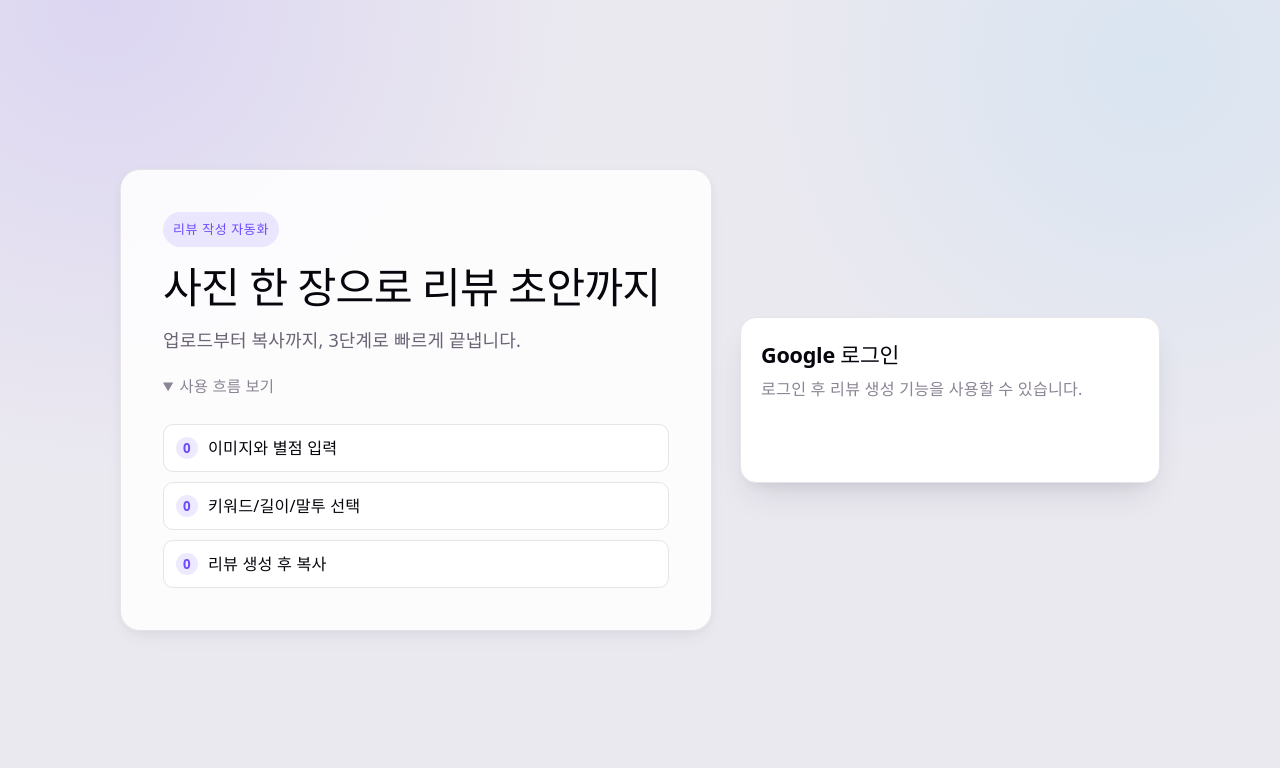
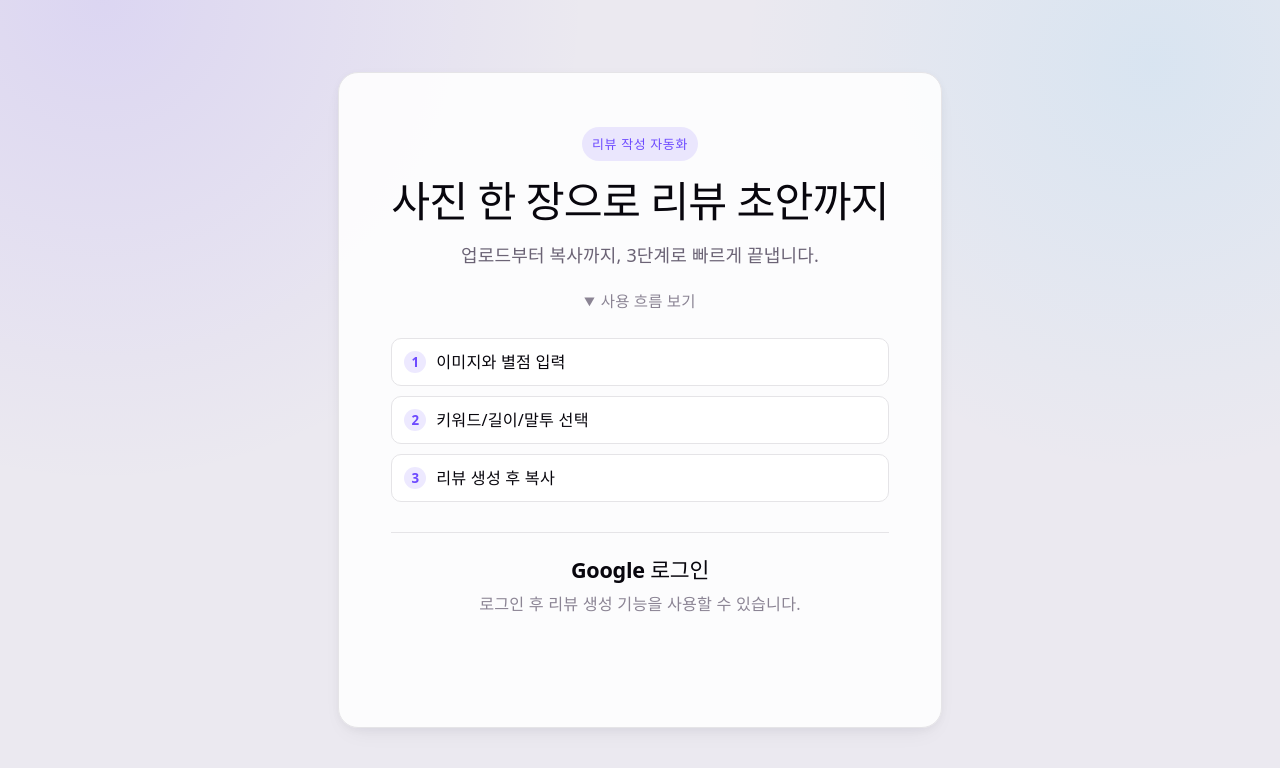
Before and after one commit to Yelli915/auto-review-generator, a React (Vite) app: page / in a window 1280 px wide. Shown: the top 768 px of the page. Built offline with nearby package versions, Linux system fonts and the light colour scheme; no server answers.

Commit message:
refactor : UXUI 개선1

```diff
--- a/src/App.jsx
+++ b/src/App.jsx
@@ -99,8 +99,8 @@ function App() {
   if (!token) {
     return (
       <div className="app-shell">
-        <main className="auth-layout">
-          <section className="auth-intro">
+        <main className="auth-layout auth-layout--single">
+          <section className="auth-intro auth-intro--with-login">
             <p className="auth-intro__eyebrow">리뷰 작성 자동화</p>
             <h1 className="auth-intro__title">사진 한 장으로 리뷰 초안까지</h1>
             <p className="auth-intro__text">
@@ -114,9 +114,7 @@ function App() {
                 <li>리뷰 생성 후 복사</li>
               </ol>
             </details>
-          </section>
-
-          <section className="auth-card">
+            <div className="auth-intro__login">
               <h2 className="auth-card__title">Google 로그인</h2>
               <p className="auth-card__text">
               로그인 후 리뷰 생성 기능을 사용할 수 있습니다.
@@ -132,6 +130,7 @@ function App() {
                   onError={() => setAuthError('Google 로그인에 실패했습니다.')}
                   useOneTap
                 />
+              </div>
             </div>
           </section>
         </main>
--- a/src/components/ReviewGenerator/ReviewGenerator.jsx
+++ b/src/components/ReviewGenerator/ReviewGenerator.jsx
@@ -134,8 +134,10 @@ export default function ReviewGenerator({ onReviewComplete }) {
     return 'stepper__item'
   }
 
+  const isUploadStep = step === STEPS.UPLOAD
+
   return (
-    <div className="review-app">
+    <div className={`review-app ${isUploadStep ? 'review-app--upload-center' : ''}`}>
       <header className="review-app__header">
         <p className="review-app__eyebrow">STEP {stepIndex + 1} / 3</p>
         <h1 className="review-app__title">{stepMeta.title}</h1>
--- a/src/components/ReviewGenerator/steps/UploadStep.jsx
+++ b/src/components/ReviewGenerator/steps/UploadStep.jsx
@@ -37,6 +37,7 @@ function StarRating({ value, onChange, disabled, ratingLabels }) {
 
 export default function UploadStep({ onNext, isLoading, ratingLabels }) {
   const inputId = useId()
+  const inputRef = useRef(null)
   const [fileData, setFileData] = useState(null)
   const [previewUrl, setPreviewUrl] = useState('')
   const [rating, setRating] = useState(5)
@@ -134,6 +135,7 @@ export default function UploadStep({ onNext, isLoading, ratingLabels }) {
         >
           <input
             id={inputId}
+            ref={inputRef}
             type="file"
             accept="image/*"
             onChange={handleFileChange}
@@ -144,7 +146,7 @@ export default function UploadStep({ onNext, isLoading, ratingLabels }) {
           ) : (
             <>
               <p className="file-drop__text">
-                {fileData ? '다른 사진으로 교체' : '탭하거나 파일을 끌어다 놓으세요'}
+                {fileData ? '이미지 업로드됨' : '탭하거나 파일을 끌어다 놓으세요'}
               </p>
               <p className="file-drop__sub">
                 JPG · PNG · WEBP 등 · 최대 {MAX_FILE_SIZE_MB}MB
@@ -162,9 +164,21 @@ export default function UploadStep({ onNext, isLoading, ratingLabels }) {
       </div>
 
       {previewUrl && (
-        <div className="preview-frame">
-          <img src={previewUrl} alt="선택한 이미지 미리보기" />
-        </div>
+        <>
+          <div className="preview-frame">
+            <img src={previewUrl} alt="선택한 이미지 미리보기" />
+          </div>
+          <div className="preview-actions">
+            <button
+              type="button"
+              className="btn btn--ghost btn--compact"
+              onClick={() => inputRef.current?.click()}
+              disabled={busy}
+            >
+              다른 사진으로 교체
+            </button>
+          </div>
+        </>
       )}
 
       <div className="field field--no-mb">
--- a/src/index.css
+++ b/src/index.css
@@ -101,6 +101,10 @@ body {
 .app-shell {
   width: 100%;
   min-height: 100svh;
+  height: 100svh;
+  display: flex;
+  flex-direction: column;
+  overflow: hidden;
 }
 
 .app-topbar {
@@ -113,28 +117,38 @@ body {
   display: flex;
   align-items: center;
   justify-content: space-between;
-  gap: 16px;
-  padding: 14px 20px;
+  gap: 10px;
+  padding: 8px 16px;
+  min-height: 48px;
+}
+
+.app-topbar > div {
+  display: flex;
+  align-items: baseline;
+  gap: 8px;
+  min-width: 0;
+  white-space: nowrap;
 }
 
 .app-topbar__brand {
   margin: 0;
-  font-size: 0.95rem;
+  font-size: 0.9rem;
   font-weight: 700;
   letter-spacing: 0.01em;
   color: var(--text-h);
 }
 
 .app-topbar__sub {
-  margin: 2px 0 0;
-  font-size: 0.8rem;
+  margin: 0;
+  font-size: 0.76rem;
   color: var(--text-muted);
 }
 
 .app-topbar__logout {
   width: auto;
-  min-height: 40px;
-  padding-inline: 14px;
+  min-height: 32px;
+  padding-inline: 10px;
+  font-size: 0.82rem;
   flex-shrink: 0;
 }
 
@@ -150,12 +164,23 @@ body {
   box-sizing: border-box;
 }
 
+.auth-layout--single {
+  max-width: 760px;
+  grid-template-columns: minmax(320px, 1fr);
+  justify-content: center;
+}
+
 .auth-intro {
   background: color-mix(in oklab, var(--surface) 88%, transparent);
   border: 1px solid var(--border);
   border-radius: 20px;
   box-shadow: var(--shadow);
   padding: clamp(24px, 5vw, 42px);
+}
+
+.auth-intro--with-login {
+  text-align: center;
+  padding: clamp(30px, 6vw, 54px) clamp(20px, 6vw, 52px);
 }
 
 .auth-intro__eyebrow {
@@ -180,8 +205,8 @@ body {
 }
 
 .auth-intro__text {
-  margin: 14px 0 0;
-  max-width: 42ch;
+  margin: 14px auto 0;
+  max-width: 48ch;
   color: var(--text);
 }
 
@@ -197,11 +222,13 @@ body {
 }
 
 .auth-intro__flow {
-  margin: 24px 0 0;
+  margin: 24px auto 0;
   padding: 0;
   list-style: none;
   display: grid;
   gap: 10px;
+  max-width: 520px;
+  counter-reset: auth-flow-step;
 }
 
 .auth-intro__flow li {
@@ -217,7 +244,8 @@ body {
 }
 
 .auth-intro__flow li::before {
-  content: counter(list-item);
+  counter-increment: auth-flow-step;
+  content: counter(auth-flow-step);
   width: 22px;
   height: 22px;
   border-radius: 50%;
@@ -229,6 +257,13 @@ body {
   align-items: center;
   justify-content: center;
   margin-right: 10px;
+}
+
+.auth-intro__login {
+  margin: 30px auto 0;
+  padding-top: 24px;
+  border-top: 1px solid var(--border);
+  max-width: 520px;
 }
 
 .auth-card {
@@ -254,6 +289,8 @@ body {
 
 .auth-card__login {
   margin-top: 16px;
+  display: flex;
+  justify-content: center;
 }
 
 @media (max-width: 880px) {
@@ -285,8 +322,17 @@ body {
   display: flex;
   flex-direction: column;
   align-items: center;
-  padding: 26px 20px 52px;
+  padding: 18px 20px 18px;
   box-sizing: border-box;
+  min-height: 0;
+}
+
+.review-app--upload-center {
+  justify-content: center;
+}
+
+.review-app--upload-center .review-app__main {
+  margin-top: 14px;
 }
 
 .review-app__header {
@@ -323,7 +369,7 @@ body {
 .review-app__main {
   width: 100%;
   max-width: 760px;
-  margin-top: 18px;
+  margin-top: 12px;
 }
 
 .stepper {
@@ -331,7 +377,7 @@ body {
   align-items: center;
   justify-content: center;
   gap: 0;
-  margin-top: 18px;
+  margin-top: 12px;
   max-width: 760px;
   width: 100%;
 }
@@ -411,7 +457,7 @@ body {
   background: var(--surface);
   border: 1px solid var(--border);
   border-radius: 18px;
-  padding: 26px 24px;
+  padding: 22px 20px;
   box-shadow: var(--shadow);
   text-align: left;
 }
@@ -438,12 +484,12 @@ body {
   font-size: 1.125rem;
   font-weight: 600;
   color: var(--text-h);
-  margin: 0 0 18px;
+  margin: 0 0 14px;
   letter-spacing: -0.02em;
 }
 
 .step-card__lede {
-  margin: -10px 0 18px;
+  margin: -8px 0 14px;
   font-size: 0.8125rem;
   color: var(--text-muted);
   line-height: 1.5;
@@ -501,7 +547,7 @@ body {
 }
 
 .field {
-  margin-bottom: 16px;
+  margin-bottom: 12px;
 }
 
 .field__label {
@@ -524,7 +570,7 @@ body {
   display: block;
   border: 2px dashed var(--border-strong);
   border-radius: var(--radius-md);
-  padding: 28px 16px;
+  padding: 20px 14px;
   text-align: center;
   cursor: pointer;
   background: var(--bg);
@@ -598,12 +644,12 @@ body {
 }
 
 .preview-frame {
-  margin-top: 16px;
+  margin-top: 10px;
   border-radius: var(--radius-md);
   overflow: hidden;
   border: 1px solid var(--border);
   background: var(--code-bg);
-  aspect-ratio: 4 / 3;
+  aspect-ratio: 16 / 10;
   display: flex;
   align-items: center;
   justify-content: center;
@@ -615,13 +661,26 @@ body {
   object-fit: contain;
 }
 
+.preview-actions {
+  margin-top: 8px;
+  display: flex;
+  justify-content: flex-end;
+}
+
+.btn--compact {
+  width: auto;
+  min-height: 30px;
+  padding: 0 10px;
+  font-size: 0.8rem;
+}
+
 .btn {
   display: inline-flex;
   align-items: center;
   justify-content: center;
   gap: 8px;
   width: 100%;
-  min-height: 48px;
+  min-height: 44px;
   padding: 0 18px;
   font: inherit;
   font-size: 0.9375rem;
@@ -684,7 +743,7 @@ body {
 }
 
 .btn--lg {
-  min-height: 52px;
+  min-height: 48px;
   font-size: 1rem;
 }
 
@@ -692,7 +751,7 @@ body {
   display: flex;
   flex-direction: column;
   gap: 10px;
-  margin-top: 20px;
+  margin-top: 14px;
 }
 
 .btn-row--tight {
@@ -1323,12 +1382,40 @@ code {
 /* ── Footer ─────────────────────────────────────────────────────────── */
 
 .review-app__footer {
-  margin-top: 36px;
-  padding: 14px 0 6px;
+  margin-top: 14px;
+  padding: 8px 0 2px;
   text-align: center;
   width: 100%;
   max-width: 760px;
   border-top: 1px solid var(--border);
+}
+
+@media (max-height: 900px) {
+  .review-app {
+    padding-top: 12px;
+    padding-bottom: 10px;
+  }
+
+  .review-app__eyebrow {
+    margin-bottom: 6px;
+  }
+
+  .review-app__title {
+    margin-bottom: 4px;
+    font-size: clamp(1.35rem, 3.4vw, 1.7rem);
+  }
+
+  .review-app__tagline {
+    font-size: 0.88rem;
+  }
+
+  .step-card {
+    padding: 18px 16px;
+  }
+
+  .preview-frame {
+    max-height: 180px;
+  }
 }
 
 .review-app__footer p {
```
Lines whose indentation alone changed are shown as unchanged.
